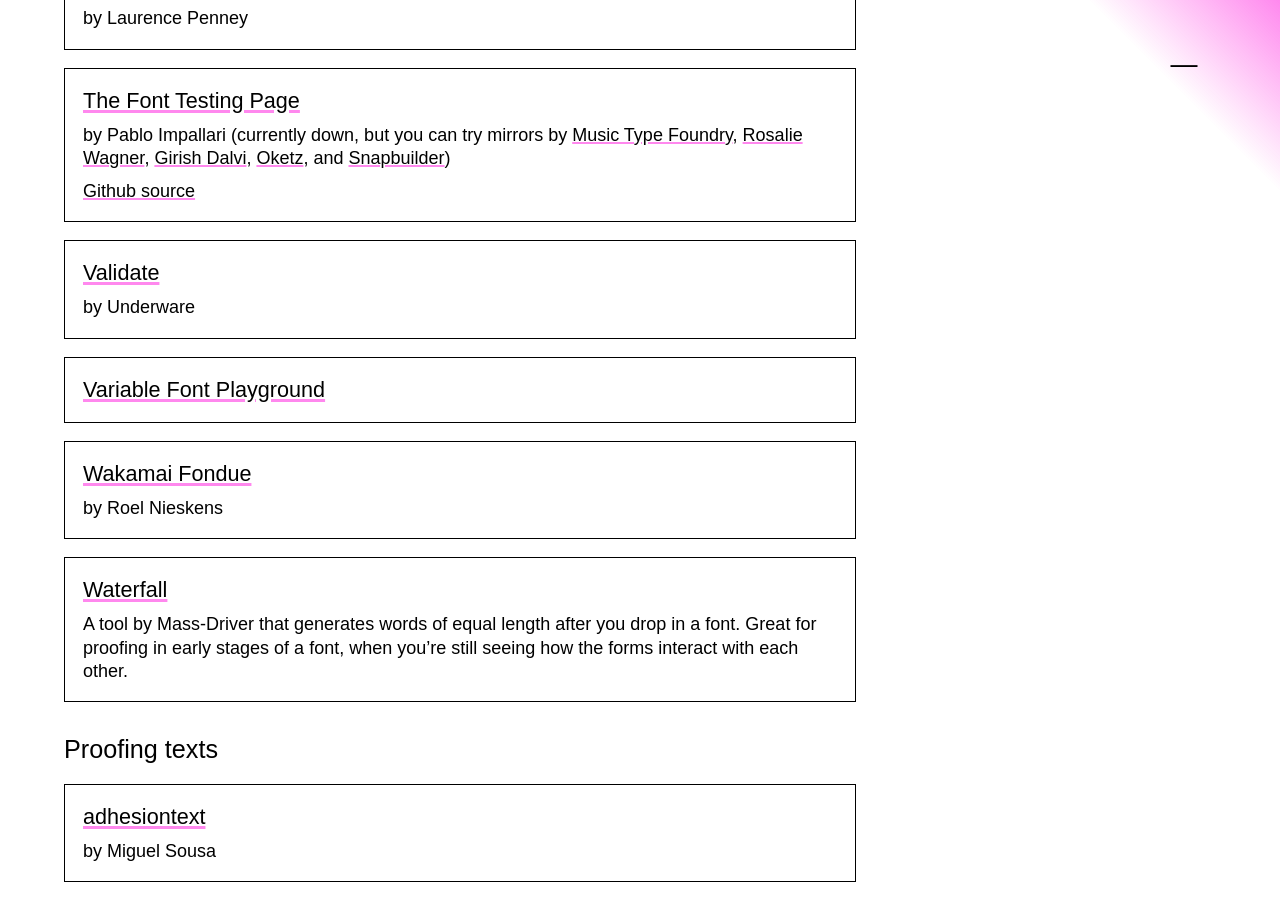
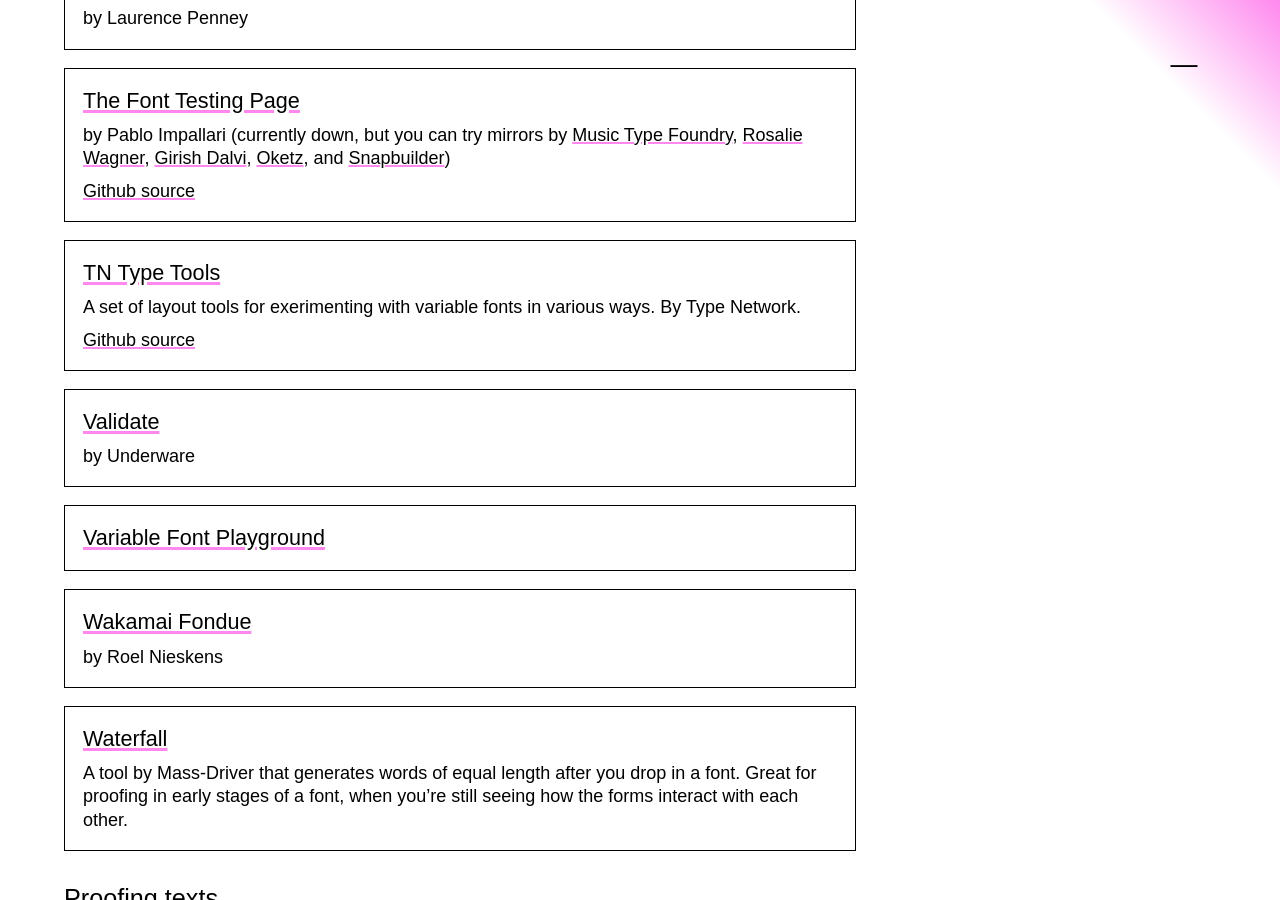
Before and after one commit to justinpenner/type-design-resources, a Jekyll site: the page built from index.md, in a window 1280 px wide and 900 px high, scrolled down 20012 px. Built offline with Jekyll 4.4.1, drawn with Linux system fonts in a browser that asks for light colours; some web fonts are replaced.

Commit message:
Addeed TN Type Tools

```diff
--- a/_data/data.yaml
+++ b/_data/data.yaml
@@ -542,6 +542,12 @@
           - name: Validate
             url: https://underware.nl/latin_plus/validate/
             description: by Underware
+          - name: TN Type Tools
+            url: https://typetools.typenetwork.com/
+            description: A set of layout tools for exerimenting with variable fonts in various ways. By Type Network.
+            links:
+              - name: Github source
+                url: https://github.com/FontBureau/variable-type-tools/
           - name: Variable Font Playground
             url: https://github.com/imohanvadivel/variable-font-playground
           - name: Wakamai Fondue
```
